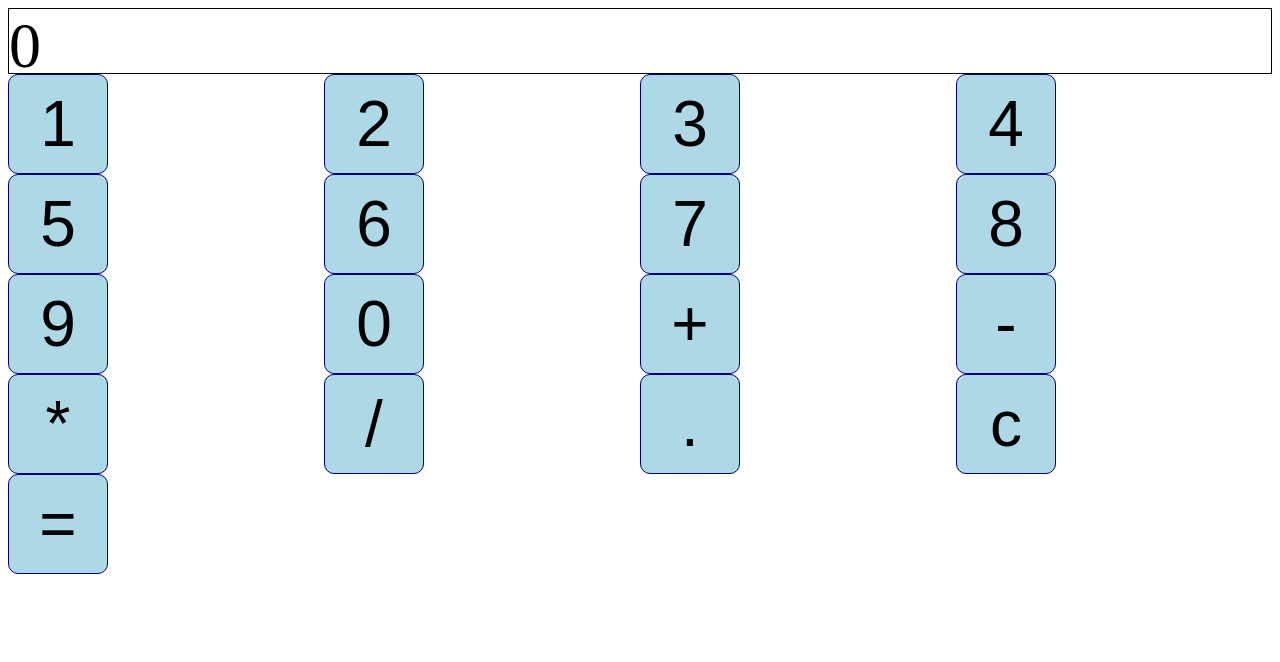
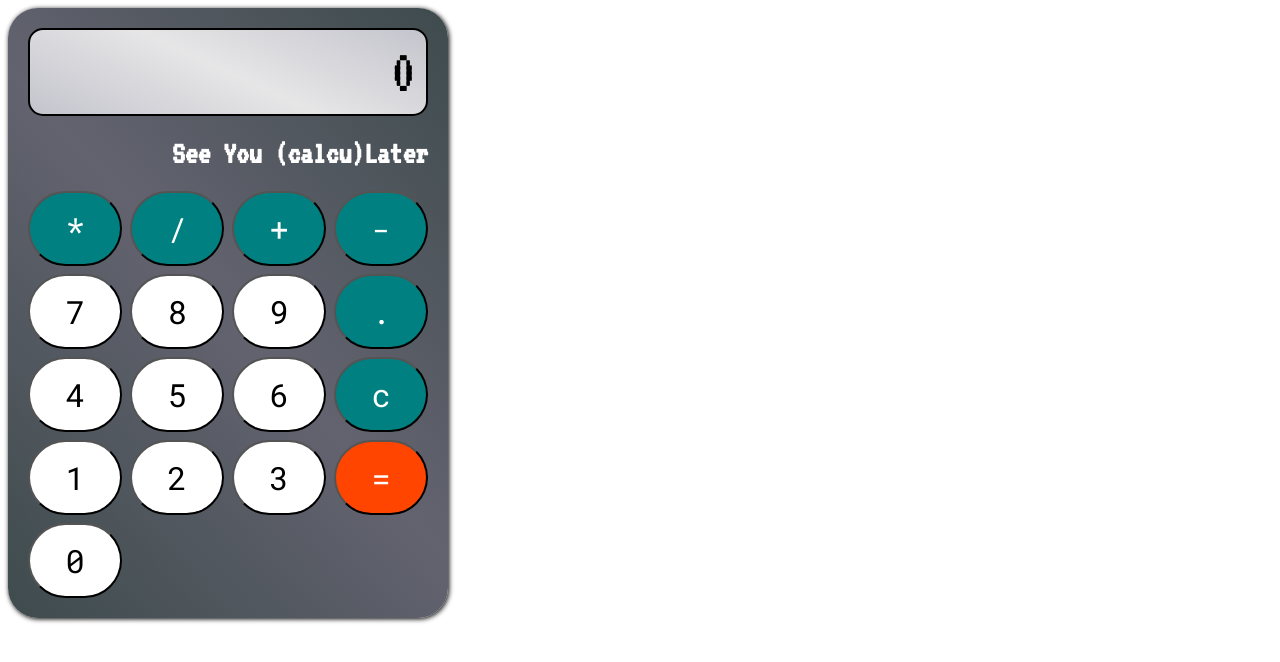
Before and after one commit to ryandeba/calculatorProject, a plain HTML site: page index.html in a window 1280 px wide. Drawn offline with Linux system fonts and the light colour scheme.

Commit message:
Completed :)

```diff
--- a/index.html
+++ b/index.html
@@ -5,28 +5,33 @@
   <meta name="viewport" content="width=device-width, initial-scale=1.0">
   <title>Calculator</title>
   <link rel="stylesheet" href="style.css">
+  <link rel="preconnect" href="https://fonts.gstatic.com">
+  <link href="https://fonts.googleapis.com/css2?family=VT323&display=swap" rel="stylesheet">
+  <link rel="preconnect" href="https://fonts.gstatic.com">
+  <link href="https://fonts.googleapis.com/css2?family=Roboto+Mono&display=swap" rel="stylesheet">
 </head>
 <body>
   <div id="calcContainer">
     <div id="display"></div>
+    <div id="calcName"><h1>See You (calcu)Later</h1></div>
     <div id="keys">
+      <button class="opKey" data-action="multiply">*</button>
+      <button class="opKey" data-action="divide">/</button>
+      <button class="opKey" data-action="add">+</button>
+      <button class="opKey" data-action="subtract">-</button>
+      <button class="numKey">7</button>
+      <button class="numKey">8</button>
+      <button class="numKey">9</button>
+      <button id="decimal" data-action="decimal">.</button>
+      <button class="numKey">4</button>
+      <button class="numKey">5</button>
+      <button class="numKey">6</button>
+      <button id="clear" data-action="clear">c</button>
       <button class="numKey">1</button>
       <button class="numKey">2</button>
       <button class="numKey">3</button>
-      <button class="numKey">4</button>
-      <button class="numKey">5</button>
-      <button class="numKey">6</button>
-      <button class="numKey">7</button>
-      <button class="numKey">8</button>
-      <button class="numKey">9</button>
+      <button id="calc" data-action="calculate">=</button>
       <button class="numKey">0</button>
-      <button class="opKey" data-action="add">+</button>
-      <button class="opKey" data-action="subtract">-</button>
-      <button class="opKey" data-action="multiply">*</button>
-      <button class="opKey" data-action="divide">/</button>
-      <button id="decimal" data-action="decimal">.</button>
-      <button id="clear" data-action="clear">c</button>
-      <button id="calc" data-action="calculate">=</button>
     </div>
   </div>
 
--- a/script.js
+++ b/script.js
@@ -46,7 +46,7 @@ for(let key = 0; key < keys.length; key++) {
     //Main functionality
     if (num) {
       if (display.innerText === "0" ||
-          btnPress[0].className === "opKey" ) {
+          btnPress[0].className === "opKey") {
         display.innerText = this.innerText; //Replace initial 0
       } else {
         display.innerText += this.innerText; //Concat next numbers
--- a/style.css
+++ b/style.css
@@ -1,23 +1,53 @@
-* {
-  font-size: 2rem;
+#calcContainer {
+  width: 400px;
+  background: rgb(62,75,77);
+  background: linear-gradient(48deg, rgba(62,75,77,1) 0%, rgba(99,99,111,1) 50%, rgba(62,75,77,1) 100%);
+  box-shadow: 1px 1px 5px black;
+  border-radius: 30px;
+  padding: 20px;
 }
 #display {
-  height: 2rem;
-  display: grid;
-  grid-template-columns: 1fr;
-  border: 1px solid black;
+  font-family: 'VT323', monospace;
+  font-size: 4rem;
+  color: black;
+  display: flex;
+  justify-content: flex-end;
+  align-items: center;
+  background: rgb(196,196,205);
+  background: linear-gradient(25deg, rgba(196,196,205,1) 0%, rgba(230,230,231,1) 50%, rgba(196,196,205,1) 100%);
+  border: 2px solid black;
+  border-radius: 15px;
+  padding: 10px;
+}
+#calcName {
+  display: flex;
+  justify-content: flex-end;
+  color: white;
+  font-family: 'VT323', monospace;
 }
 #keys {
   display: grid;
   grid-template-columns: 1fr 1fr 1fr 1fr;
+  grid-auto-rows: 75px;
+  grid-gap: 0.5em;
 }
-.numKey, .opKey, #clear, #calc, #decimal {
+#keys > button {
+  font-family: 'Roboto Mono', monospace;
+  font-size: 2rem;
+  border-radius: 40px;
   display: flex;
   justify-content: center;
   align-items: center;
-  width: 100px;
-  height: 100px;
-  background: lightblue;
-  border: 1px solid darkblue;
-  border-radius: 10px;
 }
+.opKey, #clear, #decimal {
+  background: teal;
+  color:white;
+}
+.numKey {
+  background: white;
+  color: black;
+}
+#calc {
+  background: orangered;
+  color: white;
+}
```
